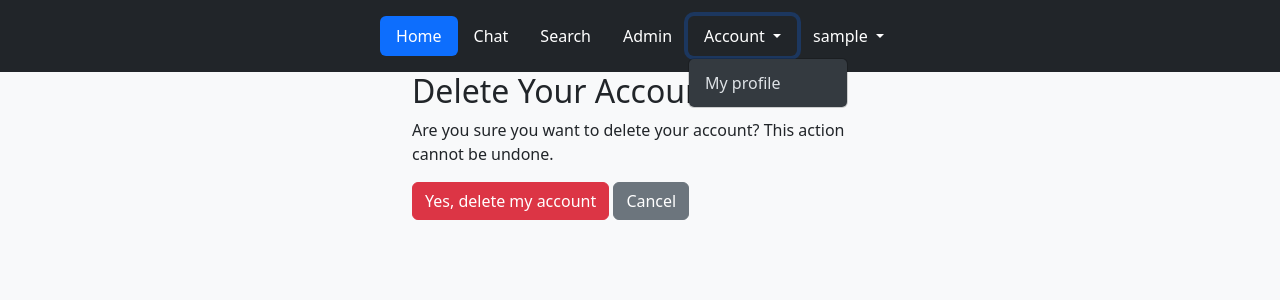
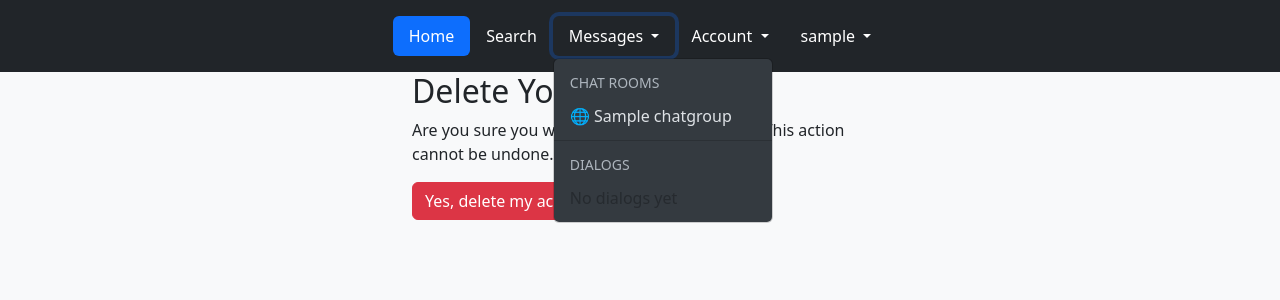
Before and after one commit to Paprics/social-network, a Django app: page /delete-account/ in a window 1280 px wide, after a click on "Messages". Shown: the top 300 px of the page. Run offline with Django 5.2, Linux system fonts and the light colour scheme; a user stored in the database is signed in; tables that the repository leaves empty hold one stand-in row (values such as "Sample post").

Commit message:
Added support for direct messaging between users

```diff
--- a/src/accounts/templates/user_profile_detail.html
+++ b/src/accounts/templates/user_profile_detail.html
@@ -1,5 +1,8 @@
 {% extends "base.html" %}
 
 {% block main %}
-<h1>Ok</h1>
+    <h1>Page profile</h1>
+    <a href="{% url 'messaging:dialog' profile_user.username %}">chat with me</a>
+    {{ profile_user }}
+    {{ profile_user.username }}
 {% endblock %}
--- a/src/accounts/urls.py
+++ b/src/accounts/urls.py
@@ -49,7 +49,9 @@
     path(
         "change-password/success/",
         TemplateView.as_view(template_name="change_password_complete.html"),
-        name="change_password_success",),
-        #User profile
-        path("account-detail/<str:username>/", views.UserProfileView.as_view(), name='user-profile'),
+        name="change_password_success",
+    ),
+    # User profile
+    path("account/<str:username>/", views.UserProfileView.as_view(), name="user-profile"),
+    path("users/", views.UserListView.as_view(), name="user-list"),
 ]
--- a/src/accounts/views.py
+++ b/src/accounts/views.py
@@ -11,6 +11,7 @@
 from django.views.generic.base import RedirectView, View
 from django.views.generic.detail import DetailView
 from django.views.generic.edit import CreateView, DeleteView, FormView
+from django.views.generic.list import ListView
 
 from accounts.utils.utils import TokenGenerator, send_registration_email
 
@@ -18,11 +19,23 @@
 
 User = get_user_model()
 
+
+class UserListView(ListView):
+    model = User
+    context_object_name = "users"
+    template_name = "list-all-user.html"
+
+
 class UserProfileView(DetailView):
     model = User
-    slug_field = "username"          # говорим Django, что slug = username
-    slug_url_kwarg = "username"      # это имя из URLconf
-    template_name = 'user_profile_detail.html'
+    slug_field = "username"  # говорим Django, что slug = username
+    slug_url_kwarg = "username"  # это имя из URLconf
+    template_name = "user_profile_detail.html"
+
+    def get_context_data(self, **kwargs):
+        context = super().get_context_data(**kwargs)
+        context["profile_user"] = self.get_object()  # или как у тебя юзер называется
+        return context
 
 
 # RESET PASSWORD
--- a/src/config/settings/base.py
+++ b/src/config/settings/base.py
@@ -74,6 +74,8 @@
                 "django.template.context_processors.request",
                 "django.contrib.auth.context_processors.auth",
                 "django.contrib.messages.context_processors.messages",
+                # Custom processor
+                "messaging.context_processors.chats_processor",
             ],
         },
     },
--- /dev/null
+++ b/src/messaging/context_processors.py
@@ -0,0 +1,21 @@
+from django.contrib.auth import get_user_model
+
+from messaging.models import ChatGroup
+
+User = get_user_model()
+
+
+def chats_processor(request):
+    """Единый контекст-процессор для публичных чатов и приватных диалогов"""
+    dialogs = []
+    public_rooms = ChatGroup.objects.filter(is_private=False)
+
+    if request.user.is_authenticated:
+        private_chats = request.user.chat_groups.filter(is_private=True)
+        for chat in private_chats:
+            other_user = chat.members.exclude(id=request.user.id).first()
+            dialogs.append({"chat": chat, "other_user": other_user})
+    else:
+        private_chats = []
+
+    return {"chatrooms": public_rooms, "dialogs": dialogs}
--- a/src/messaging/models.py
+++ b/src/messaging/models.py
@@ -1,3 +1,4 @@
+import shortuuid
 from django.contrib.auth import get_user_model
 from django.db import models
 
@@ -5,14 +6,18 @@
 
 
 class ChatGroup(models.Model):
-    group_name = models.CharField(max_length=128, unique=True)
-    groupchat_name = models.CharField(max_length=128, blank=True, null=True)  # читаемое название для шаблона
-    admin = models.ForeignKey(USER, on_delete=models.SET_NULL, null=True, blank=True)  # админ комнаты
-    members = models.ManyToManyField(USER, related_name="chat_groups", blank=True)  # все участники чата
+    group_name = models.CharField(max_length=128, unique=True, default=shortuuid.uuid)
+    title = models.CharField(max_length=128)
+    admin = models.ForeignKey(USER, on_delete=models.SET_NULL, null=True, blank=True, related_name="admin_of_groups")
+    members = models.ManyToManyField(USER, related_name="chat_groups", blank=True)
     users_online = models.ManyToManyField(USER, blank=True, related_name="online_groups")
+    is_private = models.BooleanField(default=False)
 
     def __str__(self):
         return self.group_name
+
+    def get_other_user(self, current_user):
+        return self.members.exclude(id=current_user.id).first()
 
     class Meta:
         verbose_name = "Chat Group"
--- a/src/messaging/templates/chat.html
+++ b/src/messaging/templates/chat.html
@@ -99,8 +99,7 @@
         </div>
 
         {% if chat_group.members.exists %}
-          <a href="#" class="d-block mt-3 text-danger text-decoration-none">
-            {% include 'a_rtchat/partials/modal_chat_leave.html' %}
+          <a href="#" class="d-block mt-3 text-danger text-decoration-none"
           </a>
         {% endif %}
       </div>
--- a/src/messaging/urls.py
+++ b/src/messaging/urls.py
@@ -6,6 +6,7 @@
 
 urlpatterns = [
     path("chat/<str:room_name>/", views.ChatView.as_view(), name="chat"),
+    path("dialog/<str:username>", views.GetOrCreateDialogView.as_view(), name="dialog"),
     # ЗАГЛУШКИ
     path("chat/<str:group_name>/edit/", views.edit_chatroom, name="edit-chatroom"),
     path("chat/<str:group_name>/upload/", views.chat_file_upload, name="chat-file-upload"),
--- a/src/static/css/styles.css
+++ b/src/static/css/styles.css
@@ -0,0 +1,4 @@
+/* Поднимаем дропдауны над чатами */
+.dropdown-menu {
+    z-index: 1050 !important; /* !important, чтобы перебить bootstrap, если надо */
+}
--- a/src/templates/includes/header.html
+++ b/src/templates/includes/header.html
@@ -4,14 +4,53 @@
         <li class="nav-item">
             <a href="{% url 'main:index' %}" class="nav-link active text-white" aria-current="page">Home</a>
         </li>
-        <li class="nav-item">
-            <a href="{% url 'messaging:chat' 'public' %}" class="nav-link text-white">Chat</a>
-        </li>
+
         <li class="nav-item">
             <a href="#" class="nav-link text-white">Search</a>
         </li>
-        <li class="nav-item">
-            <a href="{% url 'admin:index' %}" class="nav-link text-white">Admin</a>
+
+        <!-- 🔽 Message dropdown -->
+        <li class="nav-item dropdown">
+            <a class="nav-link dropdown-toggle text-white" href="#" id="accountDropdown" role="button"
+               data-bs-toggle="dropdown" aria-expanded="false">
+                Messages
+            </a>
+            <ul class="dropdown-menu dropdown-menu-dark" aria-labelledby="accountDropdown" style="min-width: 220px;">
+
+                <!-- 📂 Заголовок Chat Rooms -->
+                <li><h6 class="dropdown-header text-uppercase">Chat Rooms</h6></li>
+
+                <!-- ✅ Здесь список чатов -->
+                {% for room in chatrooms %}
+                    <li>
+                        <a class="dropdown-item" href="{% url 'messaging:chat' room.group_name %}">
+                            🌐 {{ room.title }}
+                        </a>
+                    </li>
+                    {% empty %}
+                    <li><span class="dropdown-item-text text-muted">No public chats</span></li>
+                {% endfor %}
+
+                <!-- ─────── Разделитель ─────── -->
+                <li>
+                    <hr class="dropdown-divider">
+                </li>
+
+                <!-- 💬 Заголовок Dialogs -->
+                <li><h6 class="dropdown-header text-uppercase">Dialogs</h6></li>
+
+                <!-- ✅ Здесь список диалогов: -->
+                {% for dialog in dialogs %}
+                    <li>
+                        <a class="dropdown-item" href="{% url 'messaging:chat' dialog.chat.group_name %}">
+                            👥 {{ dialog.other_user.username }}
+                        </a>
+                    </li>
+                    {% empty %}
+                    <li><span class="dropdown-item-text text-muted">No dialogs yet</span></li>
+                {% endfor %}
+
+            </ul>
         </li>
 
         <!-- 🔽 Account dropdown -->
@@ -24,11 +63,12 @@
 
                 <li>
                     {% if user.is_authenticated %}
-                        <a class="dropdown-item" href="{% url 'accounts:user-profile' user.username %}">My profile</a>
+                        <a class="dropdown-item" href="{% url 'accounts:user-profile' user.username %}">My page</a>
                     {% else %}
-                        <a class="dropdown-item disabled" href="#">My profile</a>
+                        <a class="dropdown-item disabled" href="#">My page</a>
                     {% endif %}
                 </li>
+                <li><a class="dropdown-item" href="{% url 'accounts:user-list' %}">List All Users</a></li>
 
             </ul>
         </li>
@@ -61,6 +101,13 @@
                         </button>
                     </form>
                 </li>
+                <li>
+                    <hr class="dropdown-divider">
+                </li>
+                <li class="nav-item">
+                    <a href="{% url 'admin:index' %}" class="nav-link text-white">Admin panel</a>
+                </li>
+
             </ul>
         </li>
 
```
Also changed, not shown: src/accounts/templates/list-all-user.html (added, +12 -0 lines), src/messaging/consumers.py (+46 -21 lines), src/messaging/views.py (+46 -12 lines), 2 other files.
